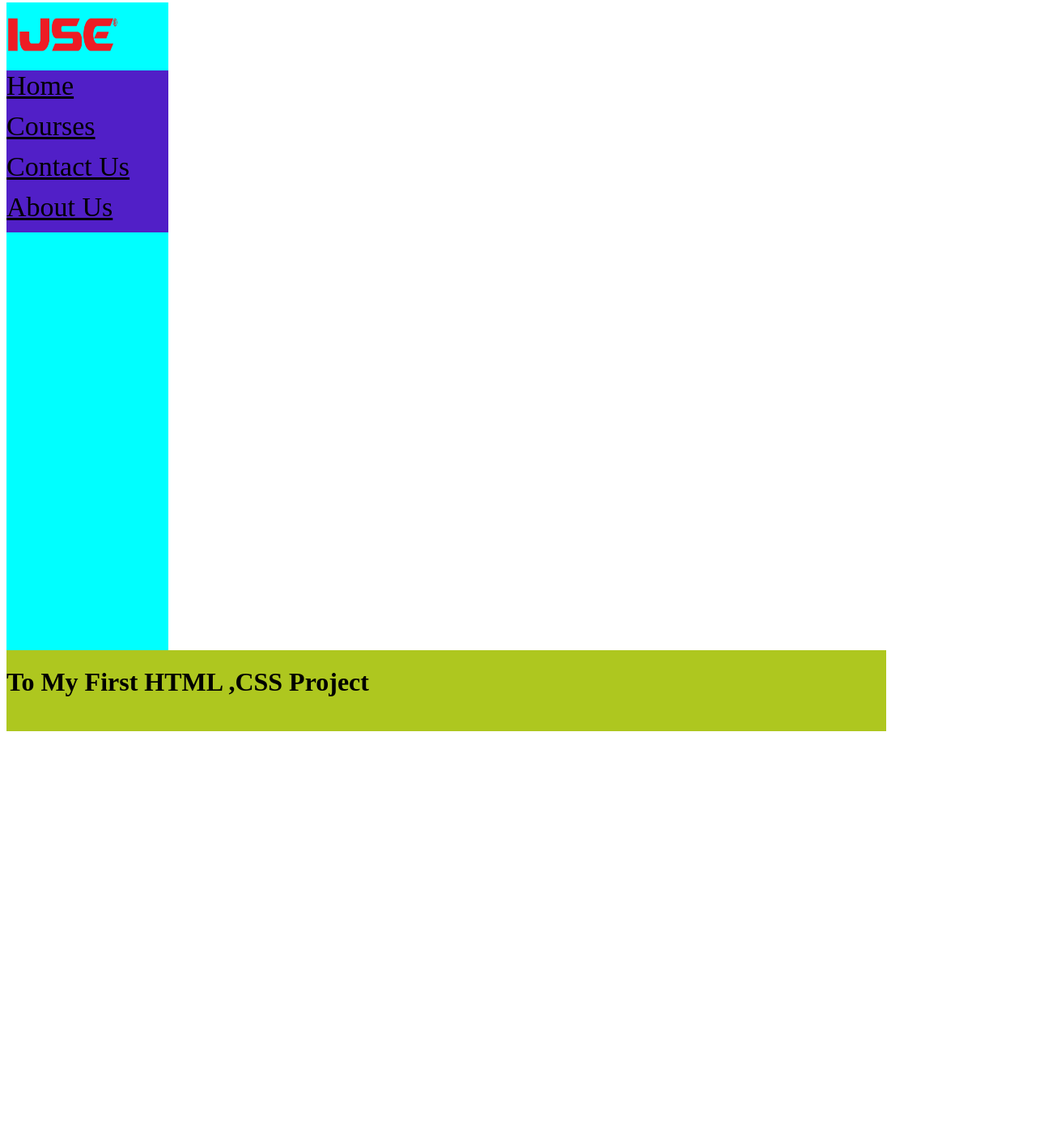
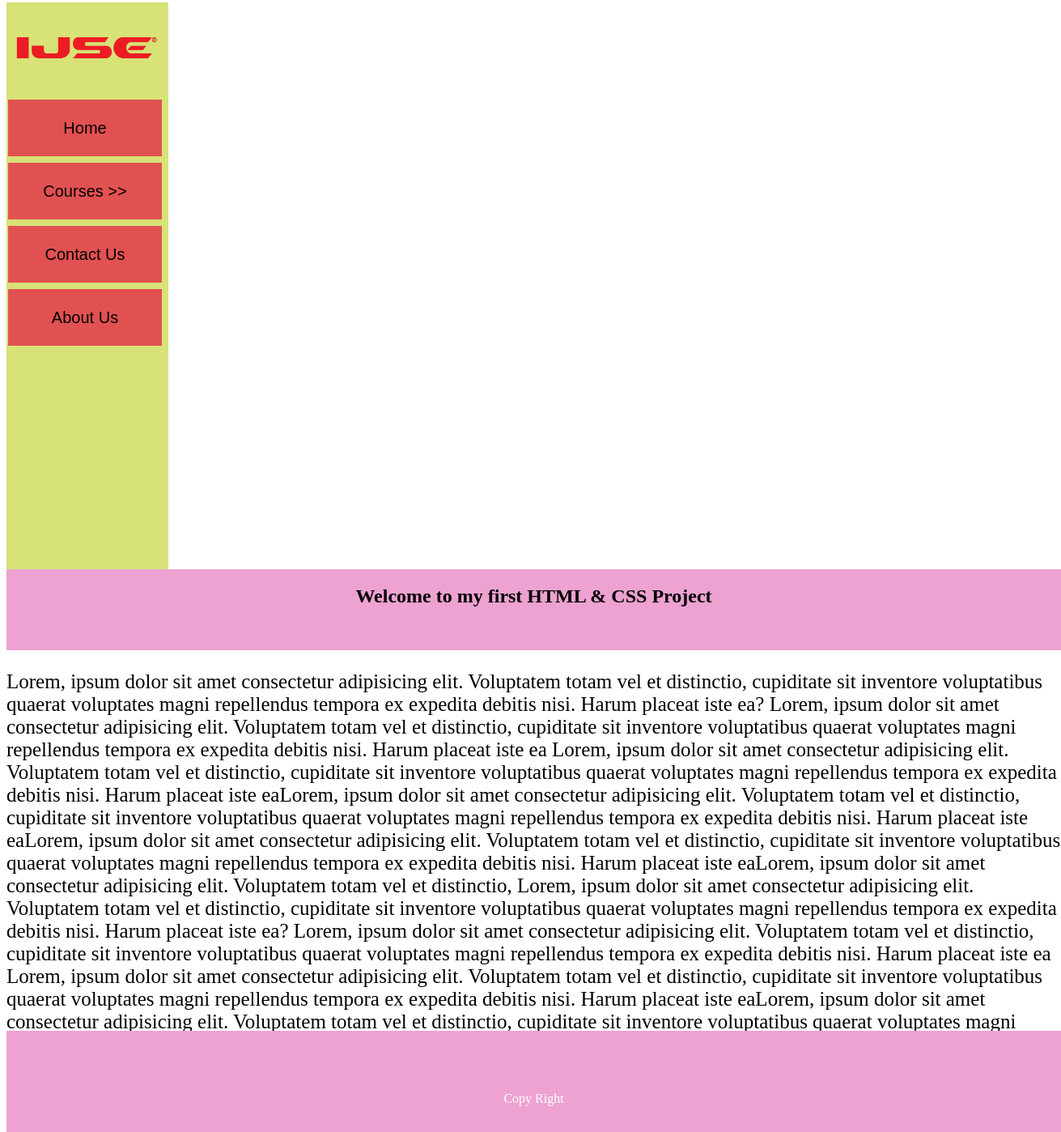
Before and after one commit to Dilani-Shyamali/HTML-CSS-Ass, a plain HTML site: page index.html in a window 1280 px wide. Shown: the part 5-1403 px from the top of the page at 81% size, 1311 px wide, since content can reach past the window. Before the commit the page ends 908 px from the top, so only its background shows below. Drawn offline with Linux system fonts and the light colour scheme.

Commit message:
All Files

```diff
--- /dev/null
+++ b/css/mainCSS.css
@@ -0,0 +1,157 @@
+nav{
+    width: 200px;
+    height: 700px;
+    float: left;
+    background-color: rgb(215, 226, 119) ;
+
+}
+
+header {
+    width: 1303px;
+    height: 100px;
+    float: left;
+    background-color: rgb(238, 162, 209);
+
+
+}
+
+.heding{
+  text-align: center;
+  padding-left: 0;
+  margin-left: 0;
+}
+
+h1{
+    align-content: center;
+    text-align: center;
+    margin-left: 400px;
+}
+img{
+    margin-left: 10px;
+    margin-top: 30px;
+    width: 180px;
+    height: fit-content;
+    margin-bottom: 30px;
+}
+p{
+    font-size: 25px;
+}
+.footer{
+   padding-top: 75px;
+   width: 1303px;
+   height: 50px;
+   background-color: rgb(238, 162, 209);
+   color: white;
+   text-align: center;
+   float: left;
+
+}
+
+.score{
+    width: 1303px;
+    height: 470px;
+    overflow: auto;
+}
+
+.bodyStyle{
+
+    width: 1303px;
+    height: 100%;
+    float: left;
+}
+
+.btn {
+    background-color: rgb(226, 81, 81);
+    border: none;
+    color: black;
+    padding: 16px 32px;
+    text-align: center;
+    font-size: 20px;
+    margin: 4px 2px;
+    transition: 0.3s;
+    width: 190px;
+    height: 70px;
+  }
+
+  .btn:hover {
+    background-color: #3e8e41;
+    color: white;
+  }
+
+  .sub-menu{
+    background-color: rgb(226, 81, 81);
+    border: none;
+    color: black;
+    padding: 16px 32px;
+    text-align: center;
+    font-size: 20px;
+    margin: 4px 2px;
+    transition: 0.3s;
+    width: 190px;
+    height: 70px;
+    float: inline-start;
+  }
+
+  .navbar {
+    overflow: hidden;
+    background-color: #333;
+  }
+
+  .navbar a {
+    float: left;
+    font-size: 16px;
+    color: white;
+    text-align: center;
+    padding: 14px 16px;
+    text-decoration: none;
+  }
+
+  .dropdown {
+    float: left;
+    overflow: hidden;
+
+  }
+
+  .dropdown .dropbtn {
+    background-color: rgb(226, 81, 81);
+    border: none;
+    color: black;
+    padding: 16px 32px;
+    text-align: center;
+    font-size: 20px;
+    margin: 4px 2px;
+    transition: 0.3s;
+    width: 190px;
+    height: 70px;
+  }
+
+  .navbar a:hover, .dropdown:hover .dropbtn {
+    background-color: #3e8e41;
+  }
+
+  .dropdown-content {
+    display: none;
+    position: absolute;
+    background-color: #3e1799;
+    min-width: 200px;
+    box-shadow: 0px 8px 16px 0px rgba(0,0,0,0.2);
+    z-index: 1;
+    margin-left: 200px;
+  }
+
+  .dropdown-content a {
+    float: none;
+    color: rgb(238, 225, 225);
+    padding: 12px 16px;
+    text-decoration: none;
+    display: block;
+    text-align: left;
+  }
+
+  .dropdown-content a:hover {
+    background-color: rgb(26, 24, 24);
+  }
+
+  .dropdown:hover .dropdown-content {
+    display: block;
+  }
--- a/index.html
+++ b/index.html
@@ -5,40 +5,78 @@
         <meta name="viewport" content="width=device-width, initial-scale=1.0">
         <meta http-equiv="X-UA-Compatible" content="ie=edge">
         <title>HTML CSS Project</title>
-    <style>
-        .horizontalBar{
-            background-color: aqua;
-            width: 200px;
-            height: 800px;
-            float: left;
-        }
-        .verticalBar{
-            background-color: rgb(174, 199, 31);
-            width: 86%;
-            height: 100px;
-            float: left;
-        }
-        .tabs{
-            background-color: rgb(81, 31, 199);
-            width: 200px;
-            height: 50px;
-            float: left;
-            color: black;
-            font-size: 34px;
-            border: black;
-        }
-    </style>
+        <link rel="stylesheet" href="css\mainCSS.css">
     </head>
     <body>
-    <div class="horizontalBar">
-            <img src="ijse.png" alt="ijse-logo" width="140px" height="80px"><br>
-            <div><a href="#" class="tabs">Home</a><br></div>
-            <div><a href="#" class="tabs">Courses</a><br></div>
-            <div><a href="#" class="tabs">Contact Us</a><br></div>
-            <div><a href="#" class="tabs">About Us</a><br></div>
+        <div>
+            <nav>
+                <img src="image\ijse.png" alt="ijse-logo">
+                <button class="btn">Home</button>
+                    <div class="dropdown">
+                      <button class="dropbtn">Courses >>
+                        <i class="fa fa-caret-left"></i>
+                      </button>
+                      <div class="dropdown-content">
+                        <a href="#">Direct Entry Program</a>
+                        <a href="#">Graduate Diploma in SE</a>
+
                     </div>
-    <div class="verticalBar">
-        <h1>To My First HTML ,CSS Project</h1>
+                <button class="btn">Contact Us</button>
+                <button class="btn">About Us</button>
+            </nav>
+            <aside class="bodyStyle">
+                <header>
+                    <h1 class="heding">Welcome to my first HTML & CSS Project</h1>
+                </header>
+                <div class="score">
+                    <p>Lorem, ipsum dolor sit amet consectetur adipisicing elit. Voluptatem totam vel et distinctio,
+                        cupiditate sit inventore voluptatibus quaerat voluptates magni repellendus tempora ex expedita debitis nisi.
+                        Harum placeat iste ea?
+                        Lorem, ipsum dolor sit amet consectetur adipisicing elit. Voluptatem totam vel et distinctio,
+                        cupiditate sit inventore voluptatibus quaerat voluptates magni repellendus tempora ex expedita debitis nisi.
+                        Harum placeat iste ea
+                        Lorem, ipsum dolor sit amet consectetur adipisicing elit. Voluptatem totam vel et distinctio,
+                        cupiditate sit inventore voluptatibus quaerat voluptates magni repellendus tempora ex expedita debitis nisi.
+                        Harum placeat iste eaLorem, ipsum dolor sit amet consectetur adipisicing elit. Voluptatem totam vel et distinctio,
+                        cupiditate sit inventore voluptatibus quaerat voluptates magni repellendus tempora ex expedita debitis nisi.
+                        Harum placeat iste eaLorem, ipsum dolor sit amet consectetur adipisicing elit. Voluptatem totam vel et distinctio,
+                        cupiditate sit inventore voluptatibus quaerat voluptates magni repellendus tempora ex expedita debitis nisi.
+                        Harum placeat iste eaLorem, ipsum dolor sit amet consectetur adipisicing elit. Voluptatem totam vel et distinctio,
+
+                        Lorem, ipsum dolor sit amet consectetur adipisicing elit. Voluptatem totam vel et distinctio,
+                        cupiditate sit inventore voluptatibus quaerat voluptates magni repellendus tempora ex expedita debitis nisi.
+                        Harum placeat iste ea?
+                        Lorem, ipsum dolor sit amet consectetur adipisicing elit. Voluptatem totam vel et distinctio,
+                        cupiditate sit inventore voluptatibus quaerat voluptates magni repellendus tempora ex expedita debitis nisi.
+                        Harum placeat iste ea
+                        Lorem, ipsum dolor sit amet consectetur adipisicing elit. Voluptatem totam vel et distinctio,
+                        cupiditate sit inventore voluptatibus quaerat voluptates magni repellendus tempora ex expedita debitis nisi.
+                        Harum placeat iste eaLorem, ipsum dolor sit amet consectetur adipisicing elit. Voluptatem totam vel et distinctio,
+                        cupiditate sit inventore voluptatibus quaerat voluptates magni repellendus tempora ex expedita debitis nisi.
+                        Harum placeat iste eaLorem, ipsum dolor sit amet consectetur adipisicing elit. Voluptatem totam vel et distinctio,
+                        cupiditate sit inventore voluptatibus quaerat voluptates magni repellendus tempora ex expedita debitis nisi.
+                        Harum placeat iste eaLorem, ipsum dolor sit amet consectetur adipisicing elit. Voluptatem totam vel et distinctio,
+
+                        Lorem, ipsum dolor sit amet consectetur adipisicing elit. Voluptatem totam vel et distinctio,
+                        cupiditate sit inventore voluptatibus quaerat voluptates magni repellendus tempora ex expedita debitis nisi.
+                        Harum placeat iste ea?
+                        Lorem, ipsum dolor sit amet consectetur adipisicing elit. Voluptatem totam vel et distinctio,
+                        cupiditate sit inventore voluptatibus quaerat voluptates magni repellendus tempora ex expedita debitis nisi.
+                        Harum placeat iste ea
+                        Lorem, ipsum dolor sit amet consectetur adipisicing elit. Voluptatem totam vel et distinctio,
+                        cupiditate sit inventore voluptatibus quaerat voluptates magni repellendus tempora ex expedita debitis nisi.
+                        Harum placeat iste eaLorem, ipsum dolor sit amet consectetur adipisicing elit. Voluptatem totam vel et distinctio,
+                        cupiditate sit inventore voluptatibus quaerat voluptates magni repellendus tempora ex expedita debitis nisi.
+                        Harum placeat iste eaLorem, ipsum dolor sit amet consectetur adipisicing elit. Voluptatem totam vel et distinctio,
+                        cupiditate sit inventore voluptatibus quaerat voluptates magni repellendus tempora ex expedita debitis nisi.
+                        Harum placeat iste eaLorem, ipsum dolor sit amet consectetur adipisicing elit. Voluptatem totam vel et distinctio,
+                    </p>
+                </div>
+                <footer class="footer">
+                    Copy Right
+                </footer>
+            </aside>
+
         </div>
     </body>
 </html>
```
Also changed, not shown: image/ijse.png (renamed from ijse.png). Lines whose indentation alone changed are shown as unchanged.
